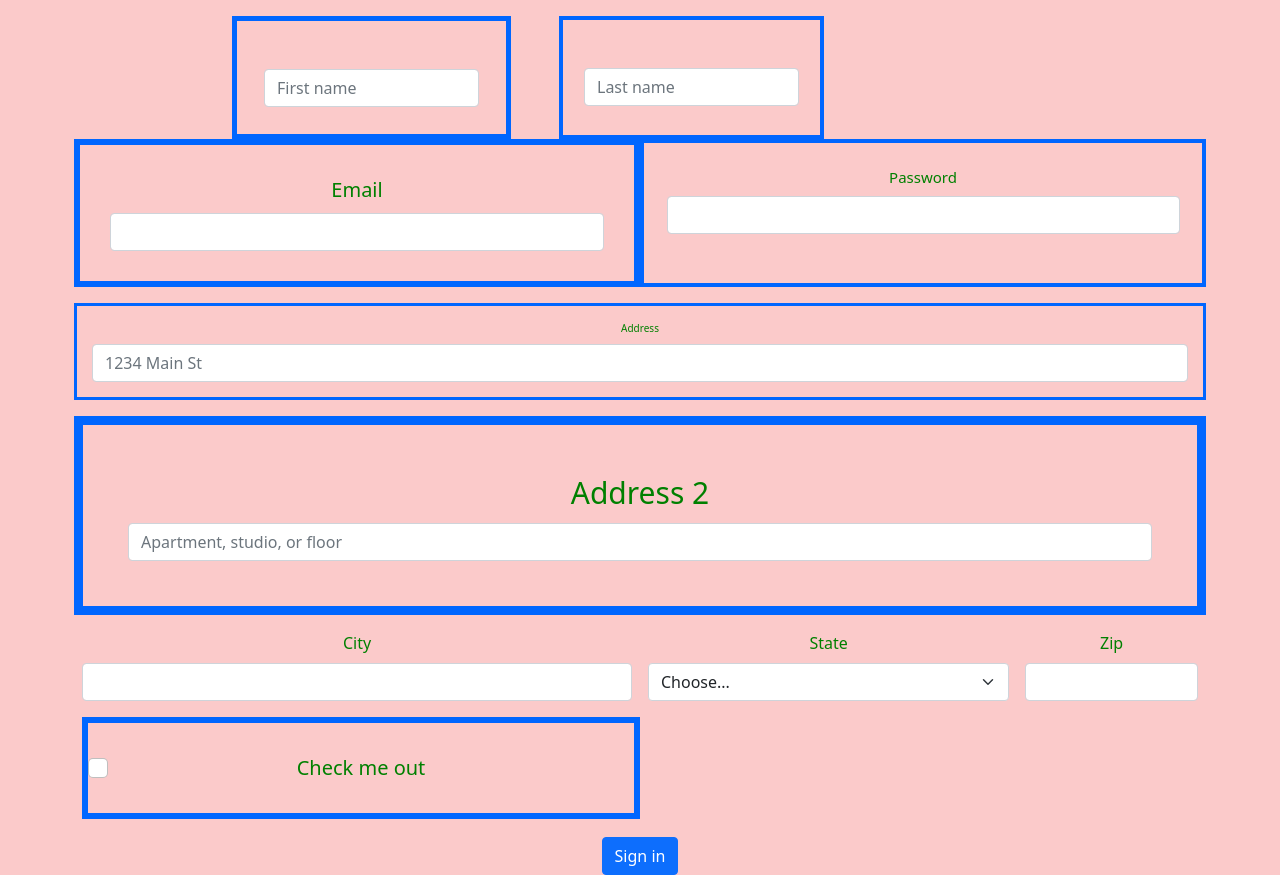
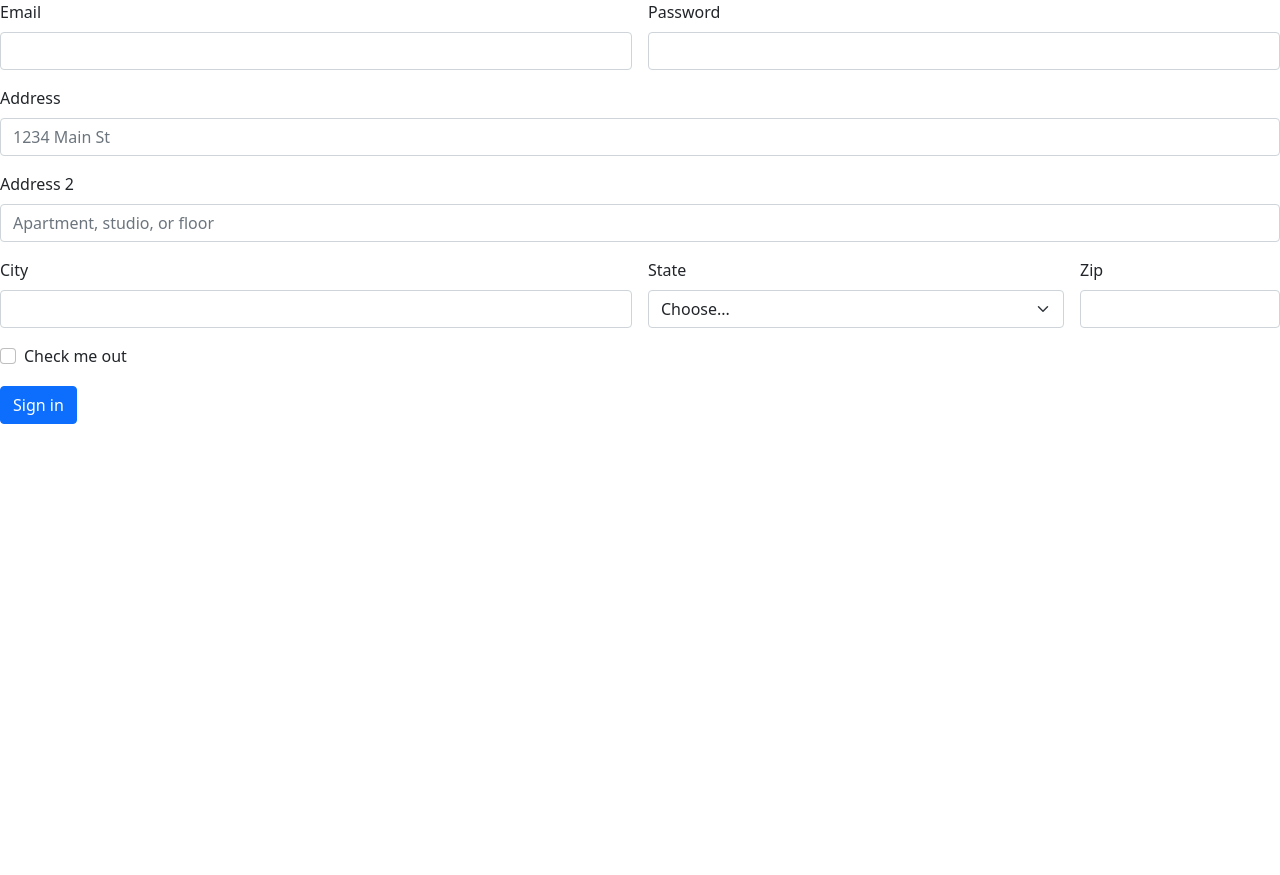
Before and after one commit to JakubJacko/bootstrap, a plain HTML site: page index.html in a window 1280 px wide. After the commit the page ends 800 px from the top, so only its background shows below. Drawn offline with nearby package versions, Linux system fonts and the light colour scheme.

Commit message:
Add files via upload

```diff
--- a/index.html
+++ b/index.html
@@ -8,31 +8,21 @@
     <link href="https://cdn.jsdelivr.net/npm/bootstrap@5.1.3/dist/css/bootstrap.min.css" rel="stylesheet" integrity="sha384-1BmE4kWBq78iYhFldvKuhfTAU6auU8tT94WrHftjDbrCEXSU1oBoqyl2QvZ6jIW3" crossorigin="anonymous">
     <!-- JavaScript Bundle with Popper -->
     <script src="https://cdn.jsdelivr.net/npm/bootstrap@5.1.3/dist/js/bootstrap.bundle.min.js" integrity="sha384-ka7Sk0Gln4gmtz2MlQnikT1wXgYsOg+OMhuP+IlRH9sENBO0LRn5q+8nbTov4+1p" crossorigin="anonymous"></script>
-    <link rel="stylesheet" href="style/style.css">
+    <link rel="stylesheet" href="">
     <title>Document</title>
 </head>
 <body>
-  <div class="row g-3">
-    <div class="col">
-      <input type="text" class="form-control" placeholder="First name" aria-label="First name">
-    </div>
-    <div class="col">
-      <input type="text" class="form-control" placeholder="Last name" aria-label="Last name">
-    </div>
-  </div>
-
-    <div class="container pt-5">
     <form class="row g-3">
         <div class="col-md-6">
-          <label for="inputEmail4" class="form-label" >Email</label>
+          <label for="inputEmail4" class="form-label">Email</label>
           <input type="email" class="form-control" id="inputEmail4">
         </div>
         <div class="col-md-6">
-          <label for="inputPassword4" class="form-label" >Password</label>
+          <label for="inputPassword4" class="form-label">Password</label>
           <input type="password" class="form-control" id="inputPassword4">
         </div>
         <div class="col-12">
-          <label  for="inputAddress" class="form-label">Address</label>
+          <label for="inputAddress" class="form-label">Address</label>
           <input type="text" class="form-control" id="inputAddress" placeholder="1234 Main St">
         </div>
         <div class="col-12">
@@ -66,8 +56,6 @@
           <button type="submit" class="btn btn-primary">Sign in</button>
         </div>
       </form>
-    </div>
-
 
 </body>
 </html>
--- a/style/style.scss
+++ b/style/style.scss
@@ -1,69 +1,7 @@
-body{
-    background-color: rgba(248, 147, 147, 0.486);
-
+body {
+    max-width: 800px;
 }
 
-div {
-    color: green;
-    max-width: 50%;
-    text-align: center;
-
-
+.row g-3 {
+    max-width: 99%;
 }
-
-div .col {
-    // border: 2px dashed green;
-    padding-top: 3rem!important;
-    margin: 2rem 0 -3rem 3rem;
-    position: relative;
-    left: 12rem;
-    text-align: center;
-
-}
-
-    @mixin border($size) {
-        border: $size*0.3 solid rgb(0, 102, 255);
-        font-size: $size;
-        padding: $size*1.5;
-    }
-
-div div {
-    &:nth-child(1){
-        @include border (18px)
-    }
-    &:nth-child(2){
-        @include border(14px)
-    }
-}
-
-input #inputPassword4 {
-
-}
-
-label .form-label {
-    margin-top: 10px ;
-}
-form div {
-
-
-
-    &:nth-child(1) {
-        @include border (20px)
-    }
-
-    &:nth-child(2) {
-        @include border(15px);
-    }
-
-    &:nth-child(3) {
-        @include border(10px);
-    }
-
-    &:nth-child(4) {
-        @include border(30px)
-
-    }
-
-
-
-}
```
Also changed, not shown: style/style.css, 1 other file.
